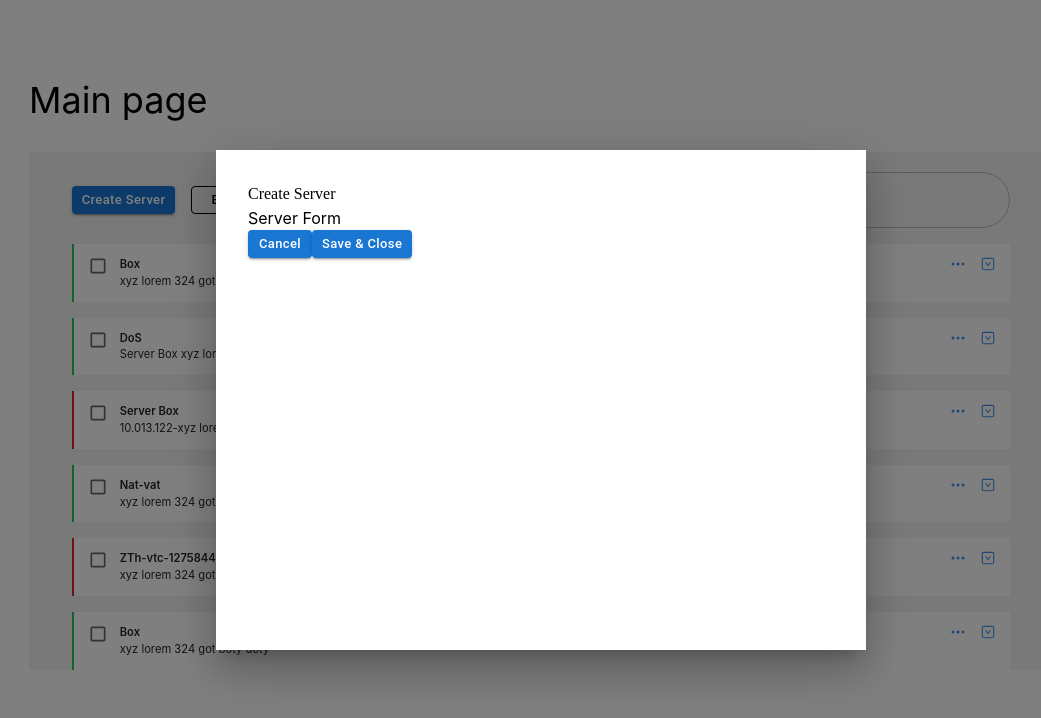
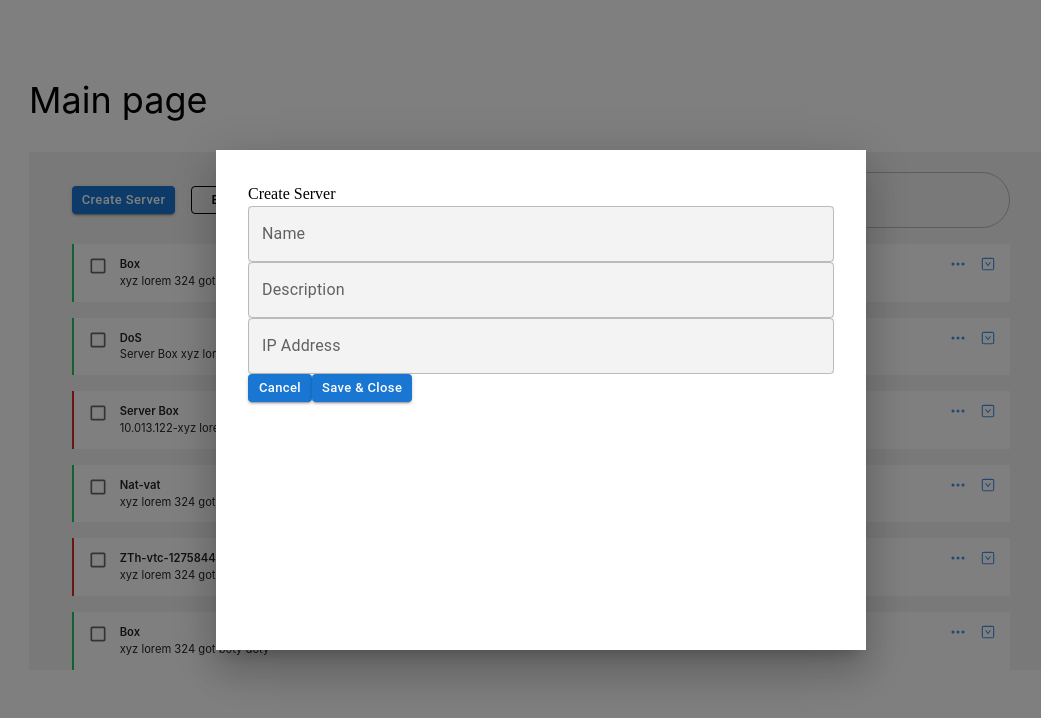
Before and after one commit to ishantsahni/the-task, a React (Create React App) app: page /#/ in a window 1280 px wide. Both pictures are taken after typing "Sample" into the empty fields and a click on the button "Create Server". Shown: the top 718 px of the page, without its empty margins (99-1140 px from the left). Built offline with nearby package versions, Linux system fonts and the light colour scheme.

Commit message:
text field added

```diff
--- a/src/components/ServerForm/index.js
+++ b/src/components/ServerForm/index.js
@@ -1,9 +1,34 @@
+import { TextField } from "@mui/material";
+
 const ServerForm = () => {
-    return (
-        <div>
-            <p>Server Form</p>
-        </div>
-    );
-}
+  return (
+    <div className="flex flex-col">
+      <TextField
+        className="bg-slateGrey"
+        autoComplete="off"
+        placeholder="Enter Name"
+        id="outlined-basic"
+        label="Name"
+        variant="outlined"
+      />
+      <TextField
+        className="bg-slateGrey"
+        autoComplete="off"
+        placeholder="On-Prem Host description(256 character maximum)"
+        id="outlined-basic"
+        label="Description"
+        variant="outlined"
+      />
+      <TextField
+        className="bg-slateGrey"
+        autoComplete="off"
+        placeholder="Enter IP Address"
+        id="outlined-basic"
+        label="IP Address"
+        variant="outlined"
+      />
+    </div>
+  );
+};
 
 export default ServerForm;
```
